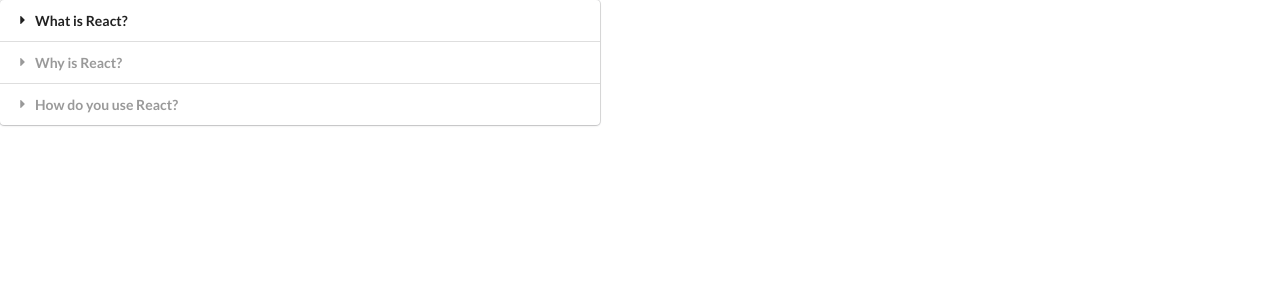
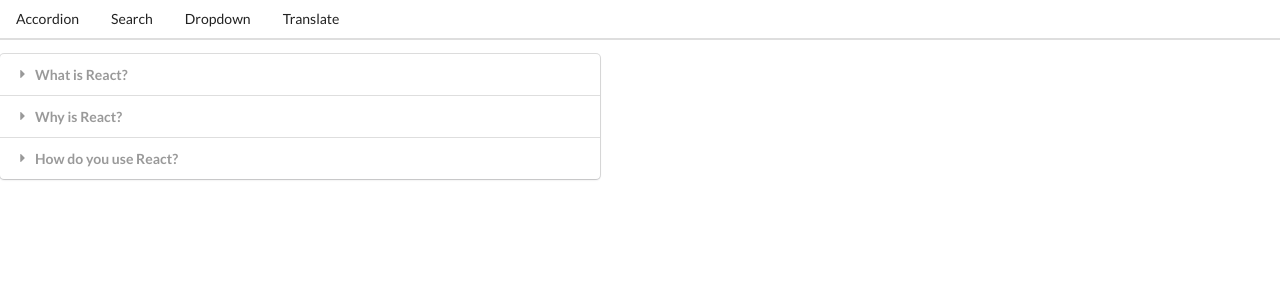
Before and after one commit to sheridp2/react-widget, a React (Create React App) app: page / in a window 1280 px wide. Shown: the top 300 px of the page. Built offline with nearby package versions, Linux system fonts and the light colour scheme.

Commit message:
naviagtion and routign done without react-router. I miss react-router

```diff
--- a/src/App.js
+++ b/src/App.js
@@ -4,6 +4,7 @@
 import Dropdown from './components/Dropdown'
 import Translate from './components/Translate'
 import Route from './components/Route'
+import Header from './components/Header'
 
 const items = [
   {
@@ -35,35 +36,12 @@
   },
 ]
 
-const showAccordion = () =>{
-  if(window.location.pathname === '/'){
-    return <Accordion items={items} />
-  }
-}
-
-const showList = () => {
-  if(window.location.pathname === '/list'){
-    return <Search />
-  }
-}
-
-const showDropdown = () => {
-  if(window.location.pathname === '/dropdown'){
-    return <Dropdown />
-  }
-}
-
-const showTranslate = () => {
-  if(window.location.pathname === '/translate'){
-    return <Translate />
-  }
-}
-
 
 export default () => {
   const [selected, setSelected] = useState(options[0])
    return(
      <div>
+       <Header />
        <Route path="/">
          <Accordion items={items} />
        </Route>
--- /dev/null
+++ b/src/components/Header.js
@@ -0,0 +1,24 @@
+import React from 'react'
+import Link from './Link'
+
+const Header = () =>{
+  return (
+    <div className="ui secondary pointing menu">
+      <Link href="/" className="item">
+        Accordion
+      </Link>
+      <Link href="/list" className="item">
+        Search
+      </Link>
+      <Link href="/dropdown" className="item">
+        Dropdown
+      </Link>
+      <Link href="/translate" className="item">
+        Translate
+      </Link>
+
+    </div>
+  )
+}
+
+export default Header
--- /dev/null
+++ b/src/components/Link.js
@@ -0,0 +1,19 @@
+import React from 'react'
+
+const Link = ({ className, href, children}) =>{
+  const onClick = (event) =>{
+    if(event.metaKey || event.ctrlKey){
+      return;
+    }
+
+    event.preventDefault()
+    window.history.pushState({}, '', href)
+
+    const navEvent = new PopStateEvent('popstate')
+    window.dispatchEvent(navEvent)
+  }
+
+  return <a onClick={onClick} className={className} href={href}>{children}</a>
+}
+
+export default Link
--- a/src/components/Route.js
+++ b/src/components/Route.js
@@ -1,7 +1,24 @@
+import { useEffect, useState } from 'react'
+
 const Route = ({ path, children }) =>{
+  const [currentPath, setCurrentPath] = useState(window.location.pathname)
+
+  useEffect(() =>{
+    const onLocationChange= () =>{
+      setCurrentPath(window.location.pathname)
+    }
+
+    window.addEventListener('popstate', onLocationChange)
+
+    return () =>{
+      window.removeEventListener('popstate', onLocationChange)
+    }
+  }, [])
+
   return window.location.pathname === path
     ? children
     : null
 }
 
+
 export default Route
```
